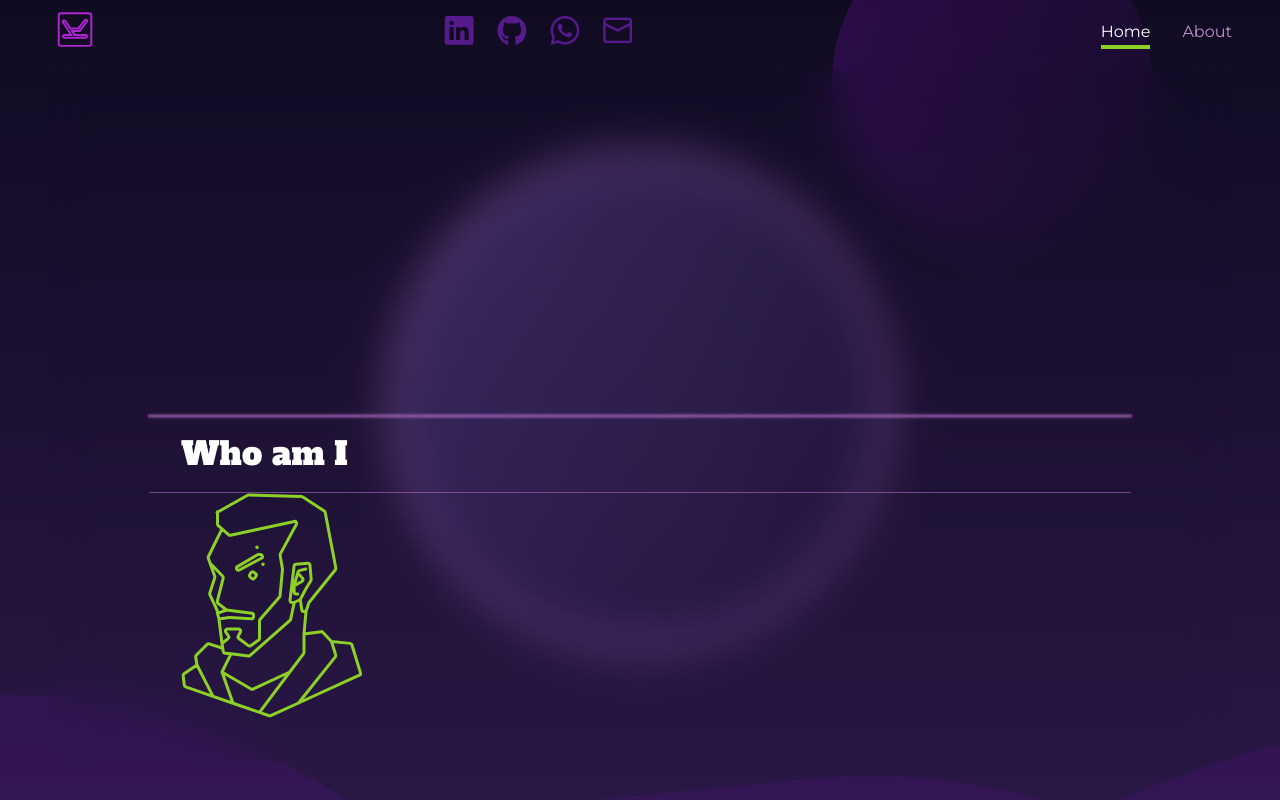
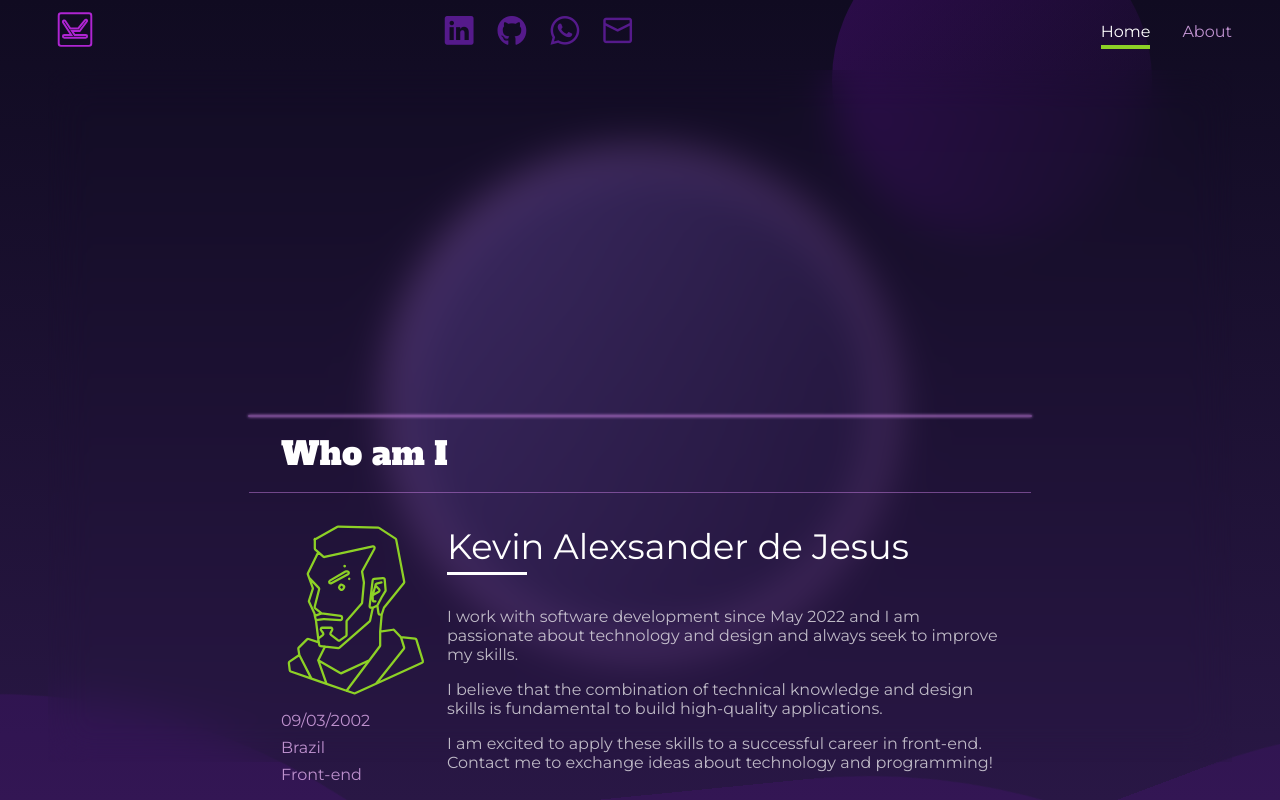
Before and after one commit to AlexsanderKevin/portfolio, a React (Create React App) app: page / in a window 1280 px wide. Both pictures are taken after a click on the element 640 px from the left and 1348 px from the top of the page. Shown: the part 948-1748 px from the top of the page. Built offline with nearby package versions, Linux system fonts and the light colour scheme.

Commit message:
added some info at the card

```diff
--- a/src/components/MainSection/AboutSection/InfoCard/AboutInfoCard.js
+++ b/src/components/MainSection/AboutSection/InfoCard/AboutInfoCard.js
@@ -12,8 +12,19 @@ const AboutInfoCard = ({ active }) => {
         <div className={styles.cardHeader}>
           <h1 className={`title`}>Who am I</h1>
         </div>
-        <div className={`${styles.cardBody} ${styles.aboutCardBody}`}>
-          <BustMini active={true}/>
+        <div className={`${aboutStyles.aboutCardBody}`}>
+          <BustMini active={true} height='170' width='150'/>
+          <ul className={`${aboutStyles.aboutDetails}`}>
+            <li>09/03/2002</li>
+            <li>Brazil</li>
+            <li>Front-end</li>
+          </ul>
+          <section className={`${aboutStyles.bio}`}>
+            <h2>Kevin Alexsander de Jesus</h2>
+            <p>I work with software development since May 2022 and I am passionate about technology and design and always seek to improve my skills. </p>
+            <p>I believe that the combination of technical knowledge and design skills is fundamental to build high-quality applications.</p>
+            <p>I am excited to apply these skills to a successful career in front-end. Contact me to exchange ideas about technology and programming!</p>
+          </section>
         </div>
       </div>
     </div>
--- a/src/components/MainSection/AboutSection/InfoCard/AboutInfoCard.module.css
+++ b/src/components/MainSection/AboutSection/InfoCard/AboutInfoCard.module.css
@@ -1,7 +1,45 @@
-.background {
-  grid-column: 1/13;
+.background { grid-column: 1/13; }
+
+.aboutInfoCard { grid-column: 3/11; }
+
+.aboutCardBody {
+  margin: 2rem 0;
+  display: grid;
+  grid-template-columns: 150px 1fr 1fr;
+  gap: 1rem;
 }
 
-.aboutInfoCard {
-  grid-column: 2/12;
+.aboutCardBody svg { grid-column: 1/2; }
+
+.aboutDetails {
+  grid-column: 1/2;
+  grid-row: 2/3;
 }
+
+.aboutDetails li { margin-bottom: .5rem; }
+
+.bio {
+  grid-column: 2/4;
+  grid-row: 1/3;
+}
+
+.bio p, .bio h2 {
+  margin: 0;
+  margin-bottom: 1rem;
+}
+
+.bio h2 {
+  font-weight: normal;
+  color: var(--color-main);
+  font-size: 2.2rem;
+  margin-bottom: 2rem;
+}
+
+.bio h2::after {
+  content: '';
+  display: block;
+  height: 3px;
+  width: 5rem;
+  background-color: var(--color-main);
+  margin-top: 4px;
+}
```
